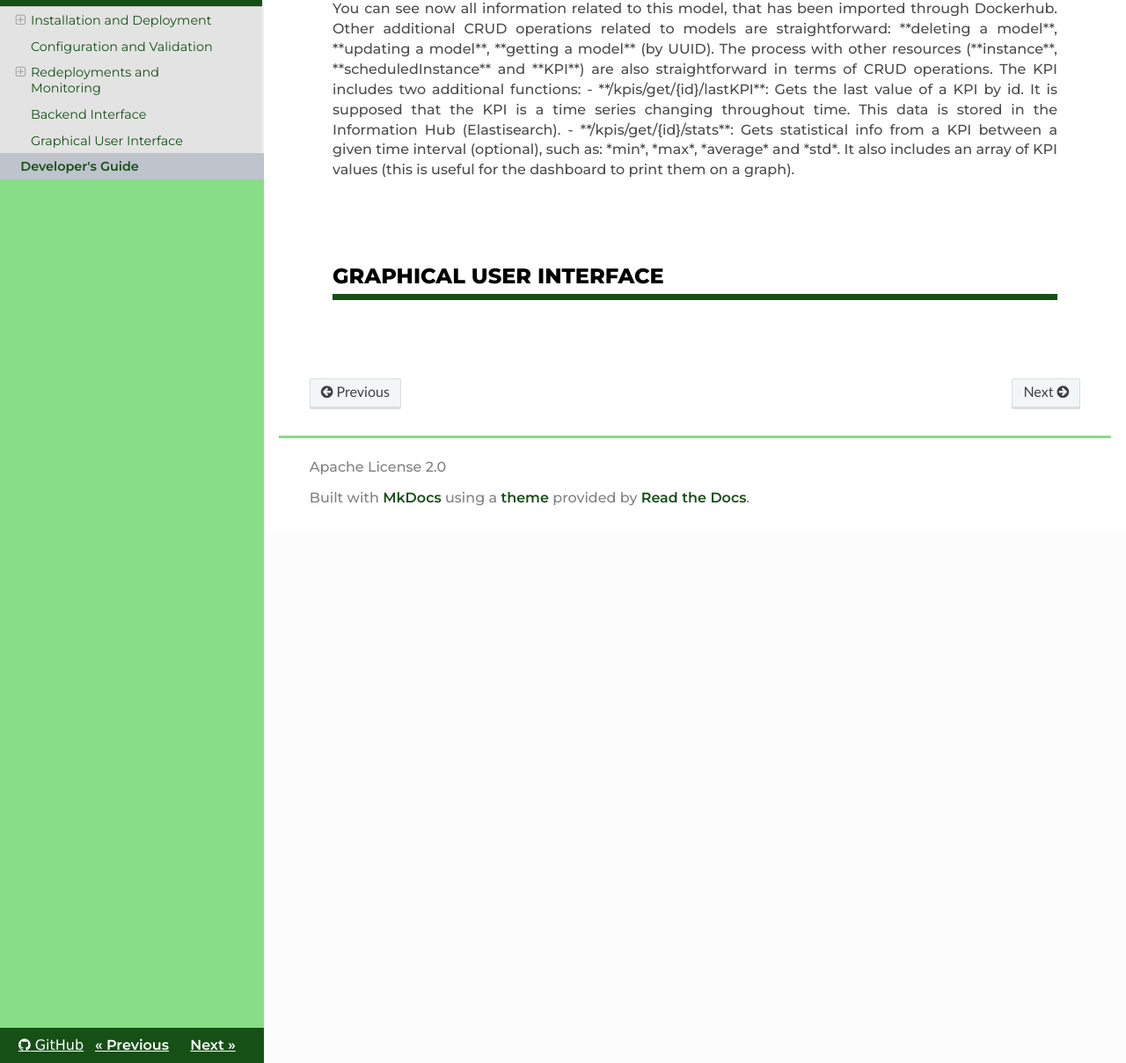
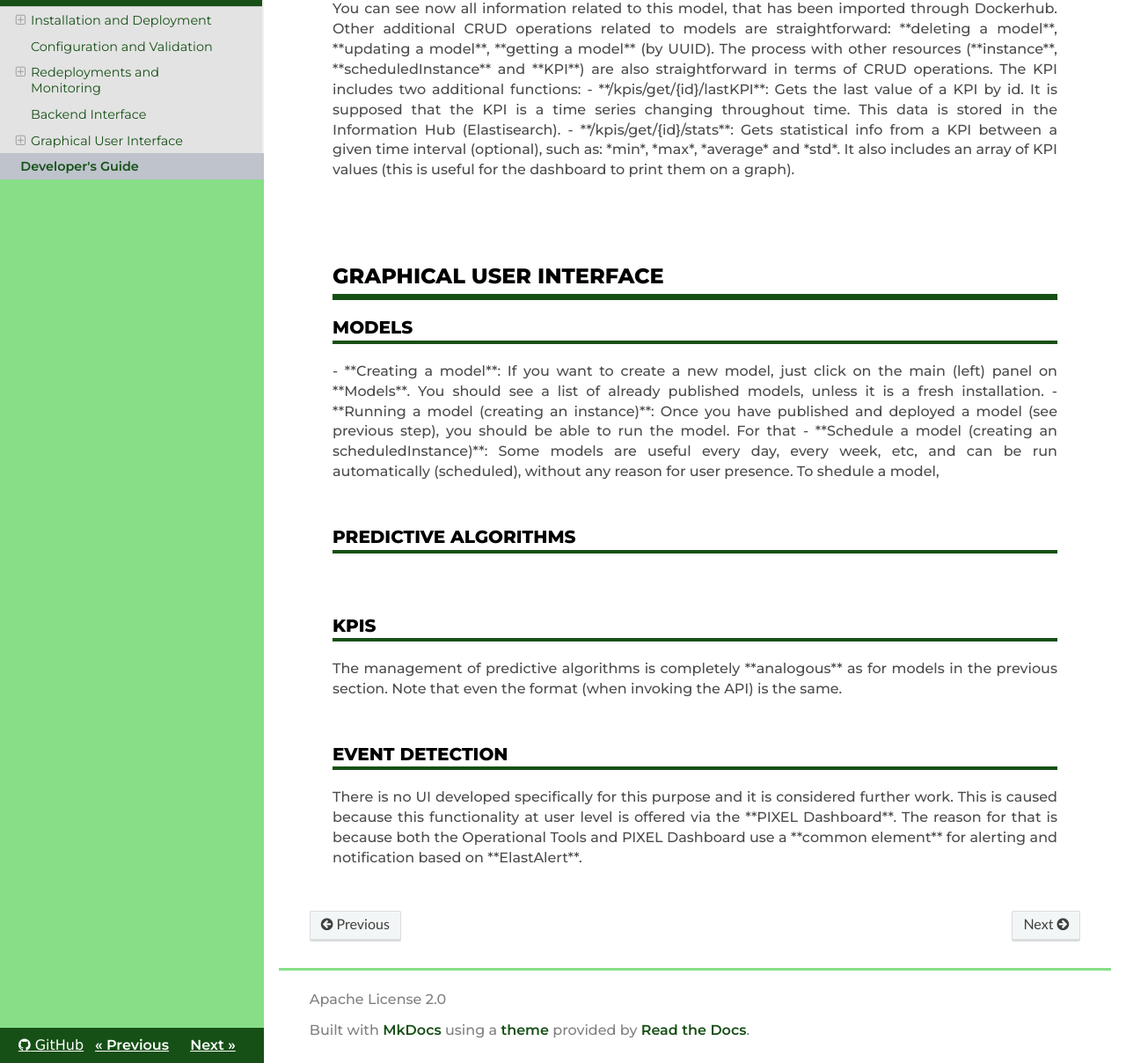
Before and after one commit to pixel-ports/docs-pas, an MkDocs documentation site: the page built from docs/user_guide.md, in a window 1280 px wide and 1400 px high, scrolled down 9353 px. Shown: the part 192-1400 px from the top of the window at 88% size. Built offline with MkDocs 1.6.1, drawn with Linux system fonts in a browser that asks for light colours; nearby versions of some CDN libraries; old or Windows-style settings are respelled for this version of MkDocs.

Commit message:
Update user_guide.md

```diff
--- a/docs/user_guide.md
+++ b/docs/user_guide.md
@@ -266,8 +266,41 @@ The process with other resources (**instance**, **scheduledInstance** and **KPI*
 
 
 ## Graphical User Interface
+
+### Models
+<div align="justify">
+
+
+   - **Creating a model**: If you want to create a new model, just click on the main (left) panel on **Models**. You should see a list of already published models, unless it is a fresh installation.
+
+   - **Running a model (creating an instance)**: Once you have published and deployed a model (see previous step), you should be able to run the model. For that
+
+   - **Schedule a model (creating an scheduledInstance)**: Some models are useful every day, every week, etc, and can be run automatically (scheduled), without any reason for user presence. To shedule a model,
+
+
+</div>
+<br/>
+
+### Predictive algorithms
 <div align="justify">
 
 
 </div>
-<br/><br/>
+<br/>
+
+
+### KPIs
+<div align="justify">
+
+The management of predictive algorithms is completely **analogous** as for models in the previous section. Note that even the format (when invoking the API) is the same.
+
+</div>
+<br/>
+
+### Event Detection
+<div align="justify">
+
+There is no UI developed specifically for this purpose and it is considered further work. This is caused because this functionality at user level is offered via the **PIXEL Dashboard**. The reason for that is because both the Operational Tools and PIXEL Dashboard use a **common element** for alerting and notification based on **ElastAlert**.
+
+</div>
+<br/>
```
